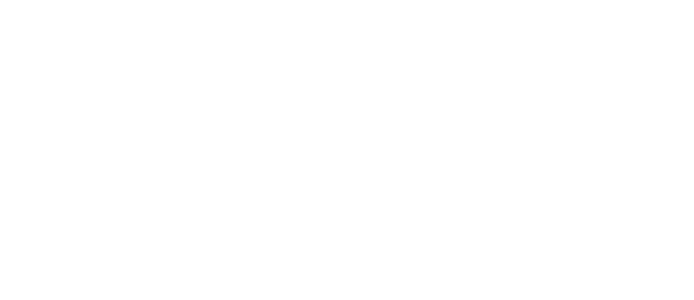
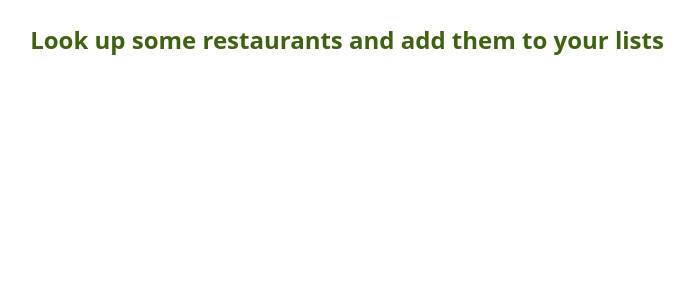
Before and after one commit to Srasulova/Ratatouille, a Flask app: page /my_lists/6 in a window 1280 px wide. Before the commit the part shown is empty. Shown: the top 300 px of the page, without its empty margins (293-987 px from the left). Run offline with Flask 3, Linux system fonts and the light colour scheme; style sheets or scripts are compiled from the project's sources; some libraries are stand-ins or nearby versions.

Commit message:
some cosmetic changes

```diff
--- a/templates/page_my_lists.html
+++ b/templates/page_my_lists.html
@@ -1,6 +1,13 @@
 {% extends "base.html" %} {% block content %}
 
 <div class="max-w-5xl mx-auto">
+
+  <div class="w-full flex flex-col mt-6">
+    {% if not visited and not wishlisted and not favorites %}
+    <p class="text-center text-lime-800 font-semibold text-2xl">Look up some restaurants and add them to your lists</p>
+    {% else %}
+    <p class="text-center text-orange-600 font-semibold text-2xl mb-4">Some of your restaurant lists</p>
+    {% endif %}
 
   <!-- Visited restaurants -->
 
--- a/templates/page_search_restaurant.html
+++ b/templates/page_search_restaurant.html
@@ -31,7 +31,7 @@
   {% if restaurants %}
   <div class="mx-auto w-full inline-flex items-center flex-col">
     <h3 class="text-2xl font-bold text-lime-700 my-4">
-      Restaurants near you
+      Restaurants near your search location
     </h3>
     <ul class="grid grid-cols-2 gap-8">
       {% for restaurant in restaurants %}
```
Also changed, not shown: Ratatouille.db.
